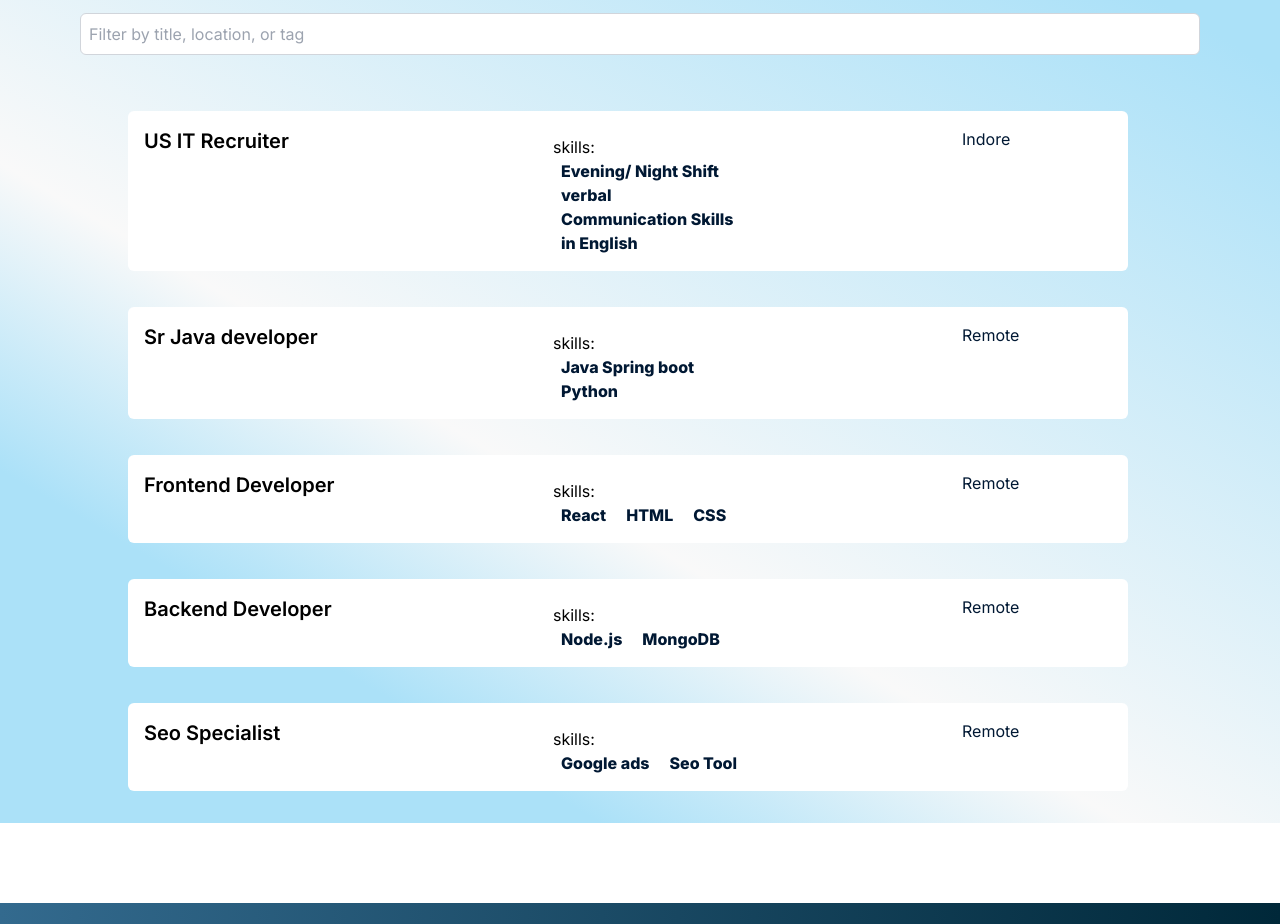
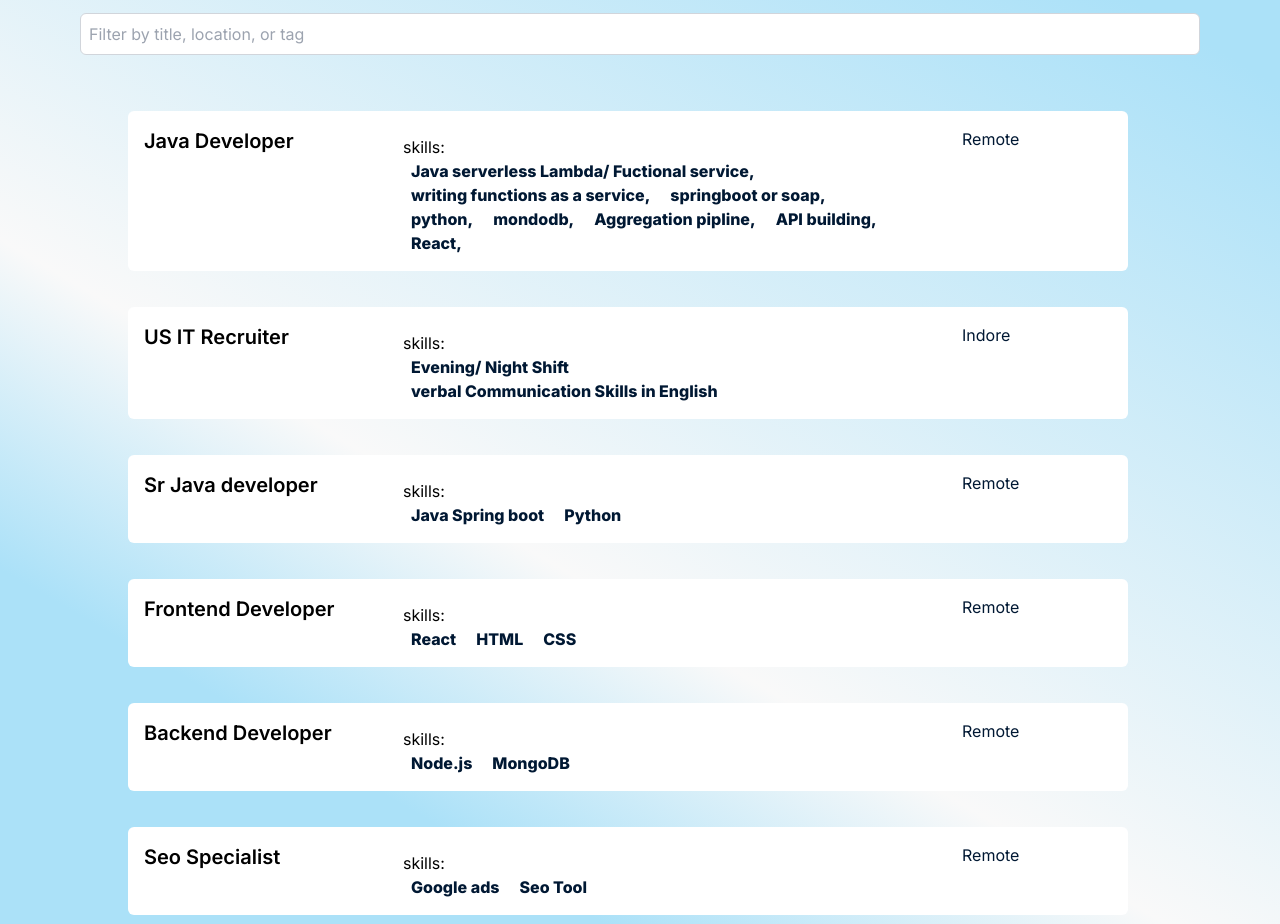
Before and after one commit to Amankapil/NextJS-app, a Next.js app: page /career in a window 1280 px wide. Shown: the part 1166-2090 px from the top of the page. Built offline with nearby package versions, Linux system fonts and the light colour scheme.

Commit message:
java added

```diff
--- a/src/components/Header/Header2.jsx
+++ b/src/components/Header/Header2.jsx
@@ -80,7 +80,7 @@ const Header2 = () => {
                   />
                 </svg>
               </button>
-              {/* <nav className="flex gap-6 text-base font-medium text-white items-center "> */}
+
               <div
                 className={`lists flex items-center justify-between flex-col ${
                   active ? "active " : ""
--- a/src/components/careerpage/JobsPage.jsx
+++ b/src/components/careerpage/JobsPage.jsx
@@ -6,7 +6,43 @@ import "./career.scss";
 
 const jobsData = [
   {
-    id: 1,
+    id: 6,
+    title: "Java Developer",
+    location: "Remote",
+    tags: [
+      "Java serverless Lambda/ Fuctional service,",
+      "writing functions as a service,",
+      "springboot or soap,",
+      "python,",
+      "mondodb,",
+      "Aggregation pipline,",
+      "API building,",
+      "React,",
+    ],
+    description:
+      " Empower Professionals is a privately-owned, certified Minority Owned Business Enterprise (MBE), national business and technology consulting firm focused on efficiently and reliably providing flexible solutions for team building across all 50 states. Whether your organization needs a single resource, a niche team of resources, or a complete outsourced solution.",
+    responsiblity: [
+      "Understanding the Clients need through the job description provided and sourcing candidates through job portals and other social websites accordingly.",
+      "Identify and Search Professionals in the US Market through different Sources",
+      "Sourcing, screening and evaluating and recruiting candidates through a structured recruitment process",
+      "Shortlist and Interview candidates according to the job requirement",
+      "Take care of Clients Requirements and place Software professionals",
+      "Negotiate on Salary aspects and close the position",
+      "Assist Account Manager (s)/Team Lead with urgent technical requirements",
+      "Update the Resourcing Application System routinely",
+    ],
+    Prerequisite: [
+      "8 years of professional experience",
+      "Budget: upto 45lpa",
+      "Professional experience using Java in production quality code.",
+      "Excellent written and verbal English communication skills",
+      "Strong design skills (HLD and LLD)",
+      "Agile and comfortable working in a fast-paced startup environment.",
+      "Focus on collaboration and making progress everyday over excellence. ",
+    ],
+  },
+  {
+    id: 5,
     title: "US IT Recruiter",
     location: "Indore",
     tags: [" Evening/ Night Shift ", " verbal Communication Skills in English"],
@@ -234,7 +270,7 @@ const JobsPage = () => {
                 onClick={() => handleJobClick(job)}
               >
                 <h2 className="text-xl font-semibold w-[200px]">{job.title}</h2>
-                <ul className="mt-2 flx flex-wrap gap-2 w-[200px]">
+                <ul className="mt-2 flx flex-wrap gap-2 w-[500px] max-md:w-full">
                   <li>skills:</li>
                   {/* <br /> */}
                   {job.tags.map((tag) => (
```
